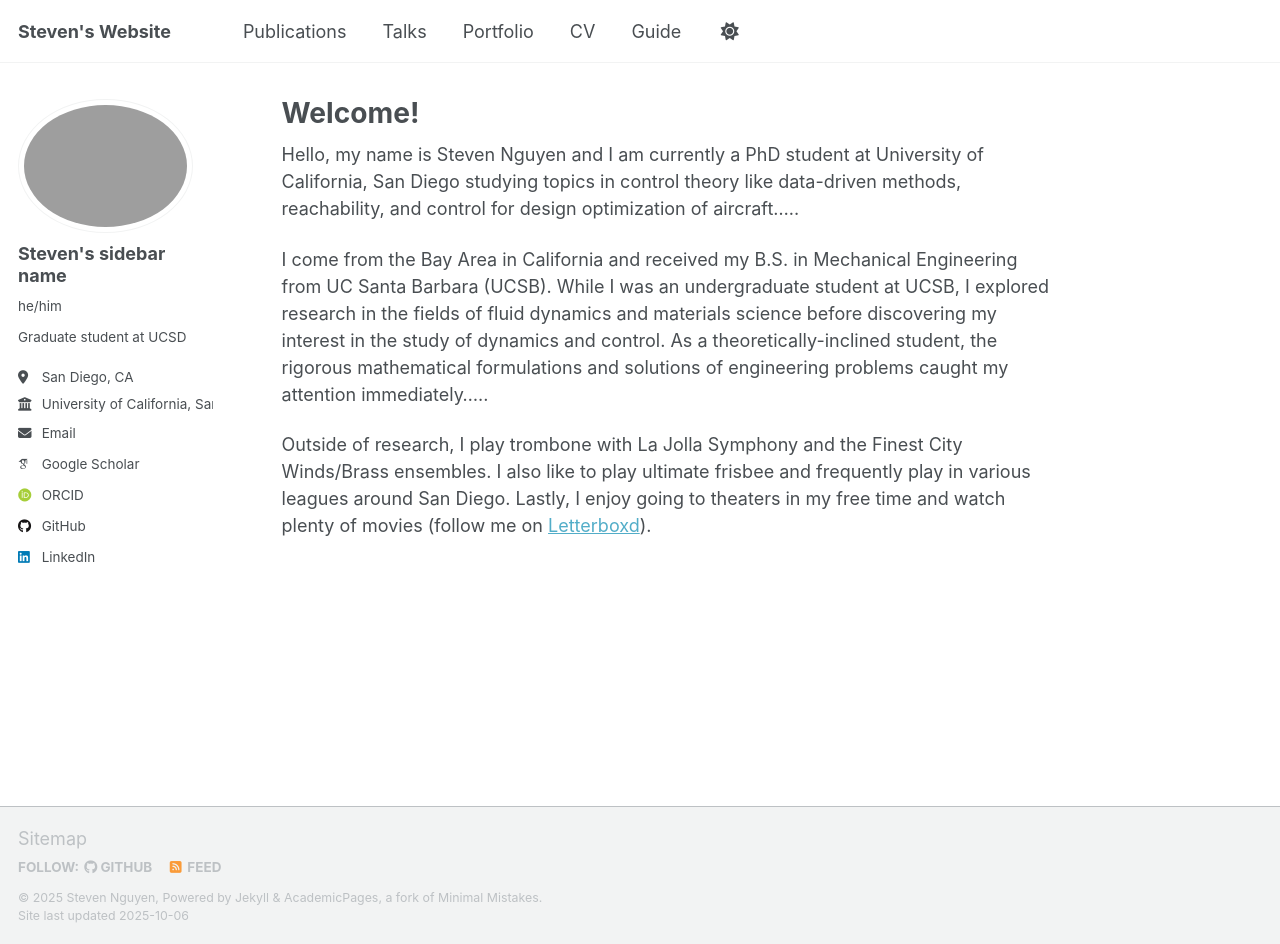
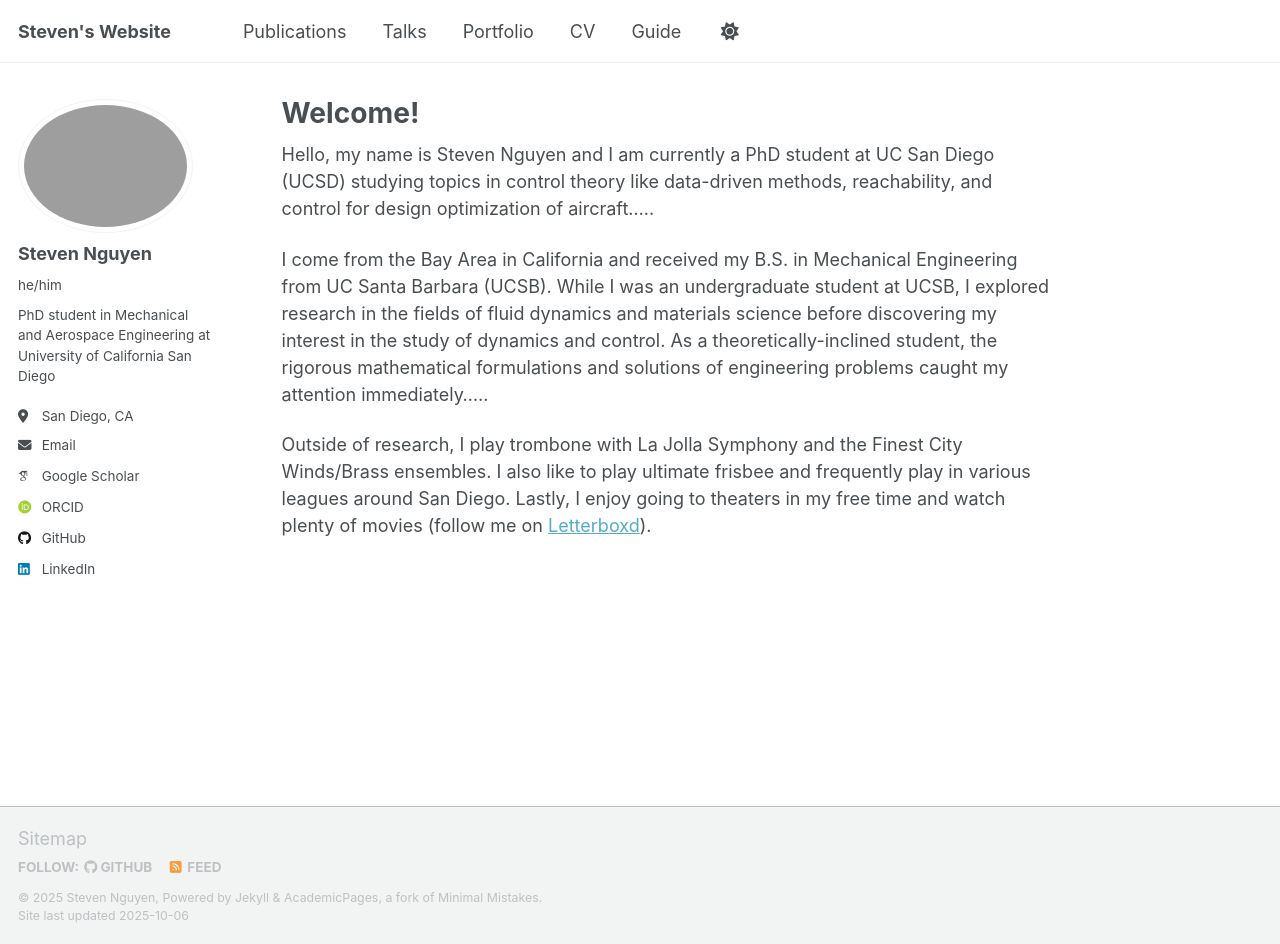
Before and after one commit to nguyensteven01/nguyensteven01.github.io, a Jekyll site: the page built from _pages/about.md, in a window 1280 px wide and 944 px high. Built offline with Jekyll 4.4.1, drawn with Linux system fonts in a browser that asks for light colours; some web fonts are replaced; a script that is not in the unit is left out.

Commit message:
small changes to sidebar, spelling of UCSD, name...

```diff
--- a/_config.yml
+++ b/_config.yml
@@ -24,11 +24,11 @@ repository               : "nguyensteven01/nguyensteven01.github.io"
 author:
   # Biographic information
   avatar           : "powell_headshot.jpg"
-  name             : "Steven's sidebar name"
+  name             : "Steven Nguyen"
   pronouns         : "he/him"
-  bio              : "Graduate student at UCSD"
+  bio              : "PhD student in Mechanical and Aerospace Engineering at University of California San Diego"
   location         : "San Diego, CA"
-  employer         : "University of California, San Diego"
+  employer         : # "UC San Diego"
   uri              : # URL
   email            : "stn030@ucsd.edu"
 
--- a/_pages/about.md
+++ b/_pages/about.md
@@ -10,7 +10,7 @@ redirect_from:
 
 
 
-Hello, my name is Steven Nguyen and I am currently a PhD student at University of California, San Diego studying topics in control theory like data-driven methods, reachability, and control for design optimization of aircraft.....
+Hello, my name is Steven Nguyen and I am currently a PhD student at UC San Diego (UCSD) studying topics in control theory like data-driven methods, reachability, and control for design optimization of aircraft.....
 
 I come from the Bay Area in California and received my B.S. in Mechanical Engineering from UC Santa Barbara (UCSB). While I was an undergraduate student at UCSB, I explored research in the fields of fluid dynamics and materials science before discovering my interest in the study of dynamics and control. As a theoretically-inclined student, the rigorous mathematical formulations and solutions of engineering problems caught my attention immediately.....
 
```
